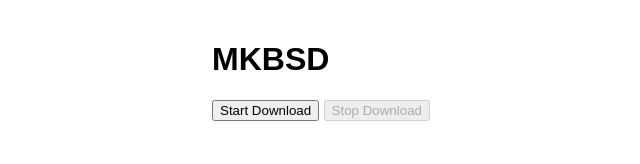
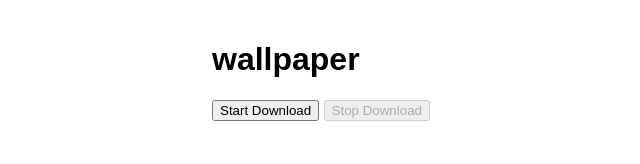
Before and after one commit to virendrachaudhary29/web_app-for-wallpapers, a plain HTML site: page index.html in a window 1280 px wide. Shown: the whole page, without its empty margins (28-668 px from the left). Drawn offline with Linux system fonts and the light colour scheme.

Commit message:
Update index.html

```diff
--- a/index.html
+++ b/index.html
@@ -29,7 +29,7 @@
     </style>
 </head>
 <body>
-    <h1>MKBSD </h1>
+    <h1>wallpaper </h1>
     <div id="controls">
         <button id="startButton">Start Download</button>
         <button id="stopButton" disabled>Stop Download</button>
```
